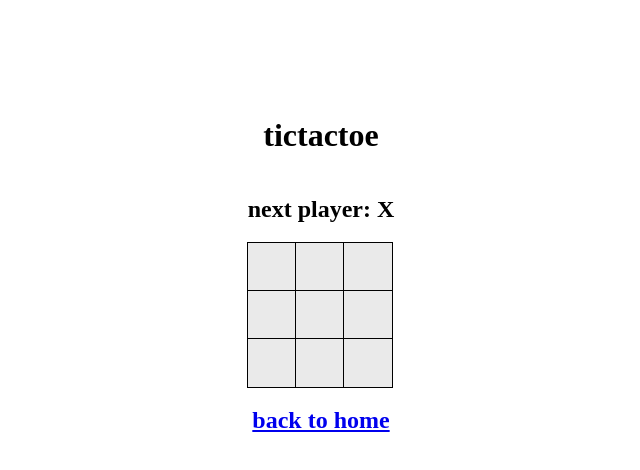
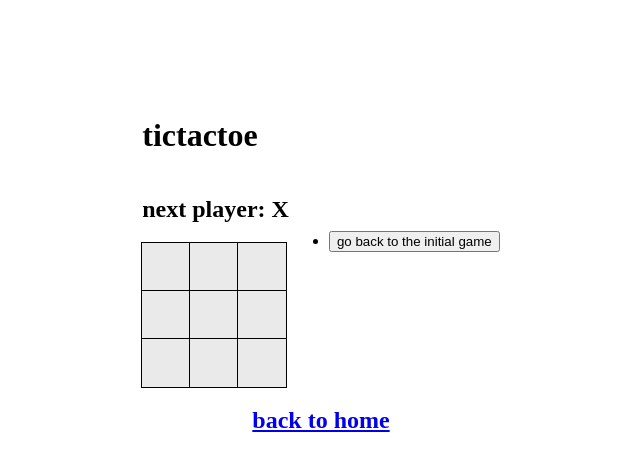
Before and after one commit to TomTomMao/react-tutorial-tic-tac-toe, a Next.js app: page /games/tictactoe in a window 1280 px wide. Shown: the top 470 px of the page, without its empty margins (319-959 px from the left). Built offline with nearby package versions, Linux system fonts and the light colour scheme.

Commit message:
able to go back steps

```diff
--- a/app/games/tictactoe/page.module.css
+++ b/app/games/tictactoe/page.module.css
@@ -19,3 +19,8 @@
     flex-direction: row wrap;
     align-items: center;
 }
+.game {
+    display: flex;
+    flex-direction: row wrap;
+    align-items: center;
+}
--- a/app/games/tictactoe/page.tsx
+++ b/app/games/tictactoe/page.tsx
@@ -9,11 +9,10 @@ function Square({ value, onSquareClick }: { value: string | null, onSquareClick:
         </button>
     )
 }
-function Board() {
-    const [squares , setSquares] = useState(Array(9).fill(null));
-    const [xIsNext, setXIsNext] = useState(true)
+function Board({ squares, xIsNext, onPlay }) {
+
     const winner = calculateWinner(squares);
-    let status : string;
+    let status: string;
     if (winner) {
         status = `winner: ${winner}`
     } else {
@@ -23,11 +22,13 @@ function Board() {
         if (calculateWinner(squares)) {
             return;
         }
-        console.log(`button ${i} clicked`)
+        console.log(`button ${i} clicked, squares${i} = ${squares[i]}`)
+        if (squares[i] != null) {
+            return
+        }
         const newSquares = squares.slice()
-        xIsNext ? newSquares[i] = "X" : newSquares[i] = "O"
-        setXIsNext(!xIsNext);
-        setSquares(newSquares);
+        xIsNext ? newSquares[i] = "X" : newSquares[i] = "O";
+        onPlay(newSquares);
     }
     return (
         <div className={styles.board}>
@@ -50,27 +51,53 @@ function Board() {
         </div>)
 }
 export default function Game() {
+    const [history, setHistory] = useState([Array(9).fill(null)]);
+    const [currentMove, setCurrentMove] = useState(0);
+    const currentSquares = history[currentMove];
+    const xIsNext = currentMove % 2 === 0;
+    const moves: React.ReactNode = history.map((square, move) => {
+        const discription = (move === 0 ? "go back to the initial game" : `go back to the ${move} step`)
+        return (
+            <li>
+                <button key={move} onClick={() => goBackTo(move)}>{discription} </button>
+            </li>
+        )
+    })
+    function handlePlay(nextSquares) {
+        const nextHistory = [...history.slice(0, currentMove + 1), nextSquares];
+        setHistory(nextHistory);
+        const nextMove = currentMove + 1;
+        setCurrentMove(nextMove);
+    }
+    function goBackTo(newMove) {
+        setCurrentMove(newMove);
+    }
     return (
-        <>
-            <h1>tictactoe</h1>
-            <Board></Board>
-        </>
+        <div className={styles.game}>
+            <div className="col">
+                <h1>tictactoe</h1>
+                <Board squares={currentSquares} xIsNext={xIsNext} onPlay={handlePlay}></Board>
+            </div>
+            <div className="col">
+                <ul>{moves}</ul>
+            </div>
+        </div>
     )
 }
 function calculateWinner(squares) {
     const lines = [
-        [0,1,2],
-        [3,4,5],
-        [6,7,8],
-        [0,3,6],
-        [1,4,7],
-        [2,5,8],
-        [0,4,8],
-        [2,4,6]
+        [0, 1, 2],
+        [3, 4, 5],
+        [6, 7, 8],
+        [0, 3, 6],
+        [1, 4, 7],
+        [2, 5, 8],
+        [0, 4, 8],
+        [2, 4, 6]
     ]
-    for (let [a,b,c] of lines) {
-        if (squares[a] && squares[a]==squares[b] && squares[b]==squares[c]) {
-            console.log([a,b,c])
+    for (let [a, b, c] of lines) {
+        if (squares[a] && squares[a] == squares[b] && squares[b] == squares[c]) {
+            console.log([a, b, c])
             return squares[a]
         }
     }
```
